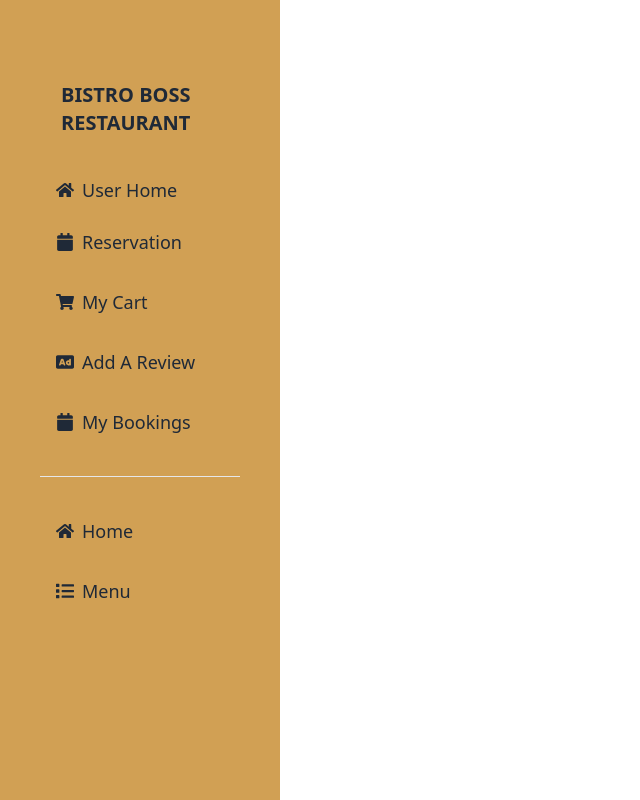
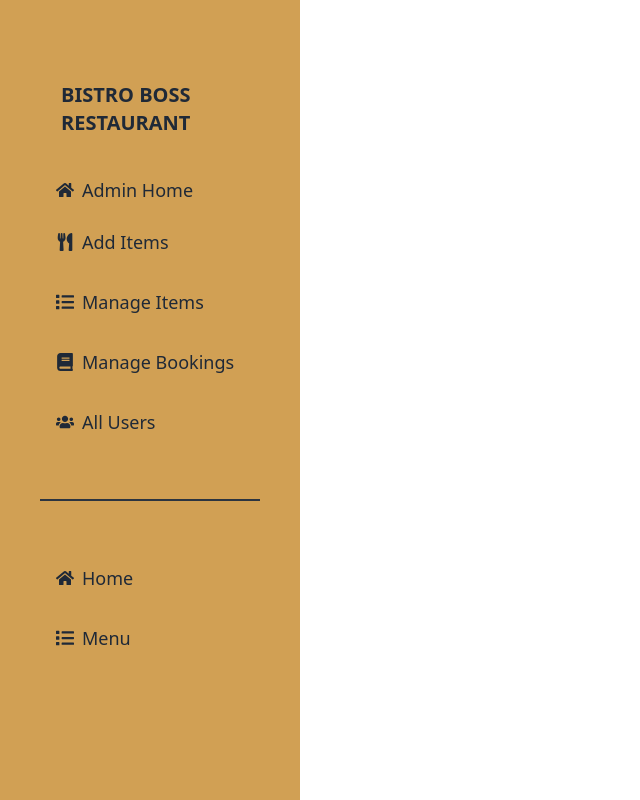
Before and after one commit to Razib1998/Bistro-boss-client, a React (Vite) app: page /dashboard in a window 1280 px wide. Shown: the whole page, without its empty margins (0-640 px from the left). Built offline with nearby package versions, Linux system fonts and the light colour scheme; no server answers.

Commit message:
created a dashboard for admin

```diff
--- a/src/Layout/Dashboard.jsx
+++ b/src/Layout/Dashboard.jsx
@@ -1,16 +1,21 @@
 import { NavLink, Outlet } from "react-router-dom";
 import {
   FaAd,
+  FaBook,
   FaCalendar,
   FaHome,
   FaList,
   FaShoppingCart,
+  FaUsers,
+  FaUtensils,
 } from "react-icons/fa";
 
 const Dashboard = () => {
+  const isAdmin = true;
+
   return (
     <div className="flex">
-      <div className="w-[280px] p-8 bg-[#D1A054] min-h-screen">
+      <div className="w-[300px] p-8 bg-[#D1A054] min-h-screen">
         <div className="mb-8 mt-12 flex ml-3 items-center uppercase">
           <a className="btn btn-ghost text-xl">
             BISTRO BOSS <br />
@@ -18,6 +23,51 @@ const Dashboard = () => {
           </a>
         </div>
         <ul className="menu">
+          {isAdmin ? (
+            <>
+              <li className="text-lg">
+                <NavLink to={"/dashboard/adminHome"}>
+                  <span className="text-lg">
+                    <FaHome />
+                  </span>
+                  Admin Home
+                </NavLink>
+              </li>
+              <li className="text-lg my-2">
+                <NavLink to={"/dashboard/addItems"}>
+                  <span>
+                    <FaUtensils />
+                  </span>
+                  Add Items
+                </NavLink>
+              </li>
+              <li className="text-lg my-2">
+                <NavLink to={"/dashboard/manageItems"}>
+                  <span>
+                    <FaList />
+                  </span>
+                  Manage Items
+                </NavLink>
+              </li>
+              <li className="text-lg my-2">
+                <NavLink to={"/dashboard/manageBookings"}>
+                  <span>
+                    <FaBook />
+                  </span>
+                  Manage Bookings
+                </NavLink>
+              </li>
+              <li className="text-lg my-2 mb-8">
+                <NavLink to={"/dashboard/users"}>
+                  <span>
+                    <FaUsers />
+                  </span>
+                  All Users
+                </NavLink>
+              </li>
+            </>
+          ) : (
+            <>
               <li className="text-lg">
                 <NavLink to={"/dashboard/home"}>
                   <span className="text-lg">
@@ -58,8 +108,12 @@ const Dashboard = () => {
                   My Bookings
                 </NavLink>
               </li>
+            </>
+          )}
 
-          <hr />
+          <div className="divider divider-neutral"></div>
+
+          {/* Shared nav */}
           <li className="text-lg my-2 mt-8">
             <NavLink to={"/"}>
               <span>
--- /dev/null
+++ b/src/Pages/Dashboard/AllUSers/AllUsers.jsx
@@ -0,0 +1,22 @@
+import { useQuery } from "@tanstack/react-query";
+import { axiosSecure } from "../../../Hooks/useAxiosSecure";
+
+const AllUsers = () => {
+  const { data: users = [] } = useQuery({
+    queryKey: ["users"],
+    queryFn: async () => {
+      const res = await axiosSecure.get("/users");
+      return res.data;
+    },
+  });
+  return (
+    <div>
+      <div className="flex justify-evenly py-6">
+        <h2 className="text-3xl">All Users</h2>
+        <h2 className="text-3xl">Total Users: {users.length}</h2>
+      </div>
+    </div>
+  );
+};
+
+export default AllUsers;
--- a/src/Pages/Login/Login.jsx
+++ b/src/Pages/Login/Login.jsx
@@ -1,3 +1,4 @@
+/* eslint-disable no-unused-vars */
 import { Link, useLocation, useNavigate } from "react-router-dom";
 import {
   loadCaptchaEnginge,
--- a/src/Pages/Register/Register.jsx
+++ b/src/Pages/Register/Register.jsx
@@ -27,7 +27,7 @@ const Register = () => {
             name: data.name,
           };
 
-          axiosPublic.post("users", userInfo).then((res) => {
+          axiosPublic.post("/users", userInfo).then((res) => {
             if (res.data.insertedId) {
               reset();
               Swal.fire({
--- a/src/Pages/Shared/SocialLogin/GoogleLogin.jsx
+++ b/src/Pages/Shared/SocialLogin/GoogleLogin.jsx
@@ -1,13 +1,23 @@
 import { useContext } from "react";
 import { FaGoogle } from "react-icons/fa";
 import { AuthContext } from "../../../Provider/AuthProvider/AuthProvider";
+import { axiosPublic } from "../../../Hooks/useAxiosPublic";
+import { useNavigate } from "react-router-dom";
 const GoogleLogin = () => {
   const { googleLogin } = useContext(AuthContext);
+  const navigate = useNavigate();
 
   const handleGoogleLogin = () => {
     googleLogin().then((result) => {
       const user = result.user;
-      console.log("Google Login User", user);
+      const userInfo = {
+        email: user?.email,
+        name: user?.displayName,
+      };
+      axiosPublic.post("/users", userInfo).then((res) => {
+        console.log(res.data);
+        navigate("/");
+      });
     });
   };
   return (
@@ -15,7 +25,7 @@ const GoogleLogin = () => {
       <div className="divider divider-neutral font-bold">Or</div>
       <button
         onClick={handleGoogleLogin}
-        className="  btn btn-outline w-full  mt-4 mb-6"
+        className="btn btn-outline w-full  mt-4 mb-6"
       >
         <FaGoogle className="text-blue-500 text-xl"></FaGoogle>
         <span className="text-blue-500 text-l">Login With Google</span>
--- a/src/Routes/RootRoute.jsx
+++ b/src/Routes/RootRoute.jsx
@@ -7,6 +7,7 @@ import Login from "../Pages/Login/Login";
 import Register from "../Pages/Register/Register";
 import Dashboard from "../Layout/Dashboard";
 import Cart from "../Pages/Dashboard/Cart/Cart";
+import AllUsers from "../Pages/Dashboard/AllUSers/AllUsers";
 
 const router = createBrowserRouter([
   {
@@ -43,6 +44,10 @@ const router = createBrowserRouter([
         path: "cart",
         element: <Cart />,
       },
+      {
+        path: "users",
+        element: <AllUsers />,
+      },
     ],
   },
 ]);
```
Lines whose indentation alone changed are shown as unchanged.
